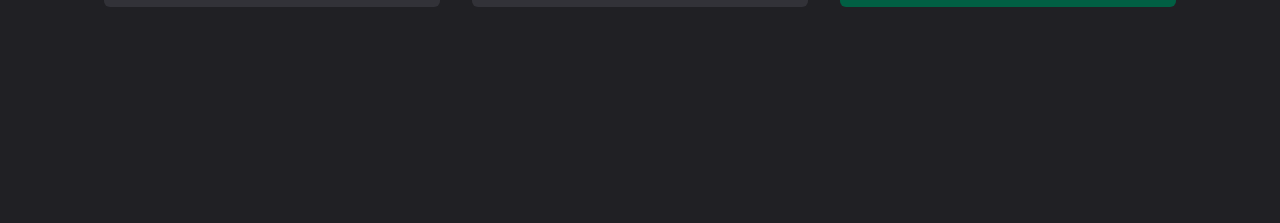
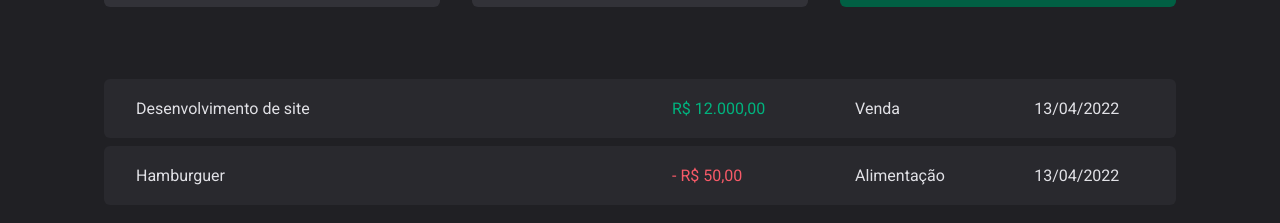
Before and after one commit to dev-ribeiro/ignite-dt-money, a React (Vite) app: page / in a window 1280 px wide. Shown: the part 513-736 px from the top of the page. Built offline with nearby package versions, Linux system fonts and the light colour scheme.

Commit message:
styles: create transactions table

```diff
--- a/src/pages/Transactions/index.tsx
+++ b/src/pages/Transactions/index.tsx
@@ -1,11 +1,39 @@
 import { Header } from '../../components/Header'
 import { Summary } from '../../components/Summary'
+import {
+  PriceHighlight,
+  TransactionsContainer,
+  TransactonsTable,
+} from './styles'
 
 export function Transactions() {
   return (
     <div>
       <Header />
       <Summary />
+
+      <TransactionsContainer>
+        <TransactonsTable>
+          <tbody>
+            <tr>
+              <td width="50%">Desenvolvimento de site</td>
+              <td>
+                <PriceHighlight variant="income">R$ 12.000,00</PriceHighlight>
+              </td>
+              <td>Venda</td>
+              <td>13/04/2022</td>
+            </tr>
+            <tr>
+              <td width="50%">Hamburguer</td>
+              <td>
+                <PriceHighlight variant="outcome">- R$ 50,00</PriceHighlight>
+              </td>
+              <td>Alimentação</td>
+              <td>13/04/2022</td>
+            </tr>
+          </tbody>
+        </TransactonsTable>
+      </TransactionsContainer>
     </div>
   )
 }
--- a/src/pages/Transactions/styles.ts
+++ b/src/pages/Transactions/styles.ts
@@ -0,0 +1,41 @@
+import styled from 'styled-components'
+
+export const TransactionsContainer = styled.main`
+  width: 100%;
+  max-width: 1120px;
+  margin: 4rem auto 0;
+  padding: 0 1.5rem;
+`
+
+export const TransactonsTable = styled.table`
+  width: 100%;
+  border-collapse: separate;
+  border-spacing: 0 0.5rem;
+  /* margin-top: 1.5rem; */
+  td {
+    padding: 1.25rem 2rem;
+
+    background: ${(props) => props.theme['gray-700']};
+
+    &:first-child {
+      border-top-left-radius: 6px;
+      border-bottom-left-radius: 6px;
+    }
+
+    &:last-child {
+      border-top-right-radius: 6px;
+      border-bottom-right-radius: 6px;
+    }
+  }
+`
+
+interface PriceHighlightProps {
+  variant: 'income' | 'outcome'
+}
+
+export const PriceHighlight = styled.span<PriceHighlightProps>`
+  color: ${(props) =>
+    props.variant === 'income'
+      ? props.theme['green-300']
+      : props.theme['red-300']};
+`
```
